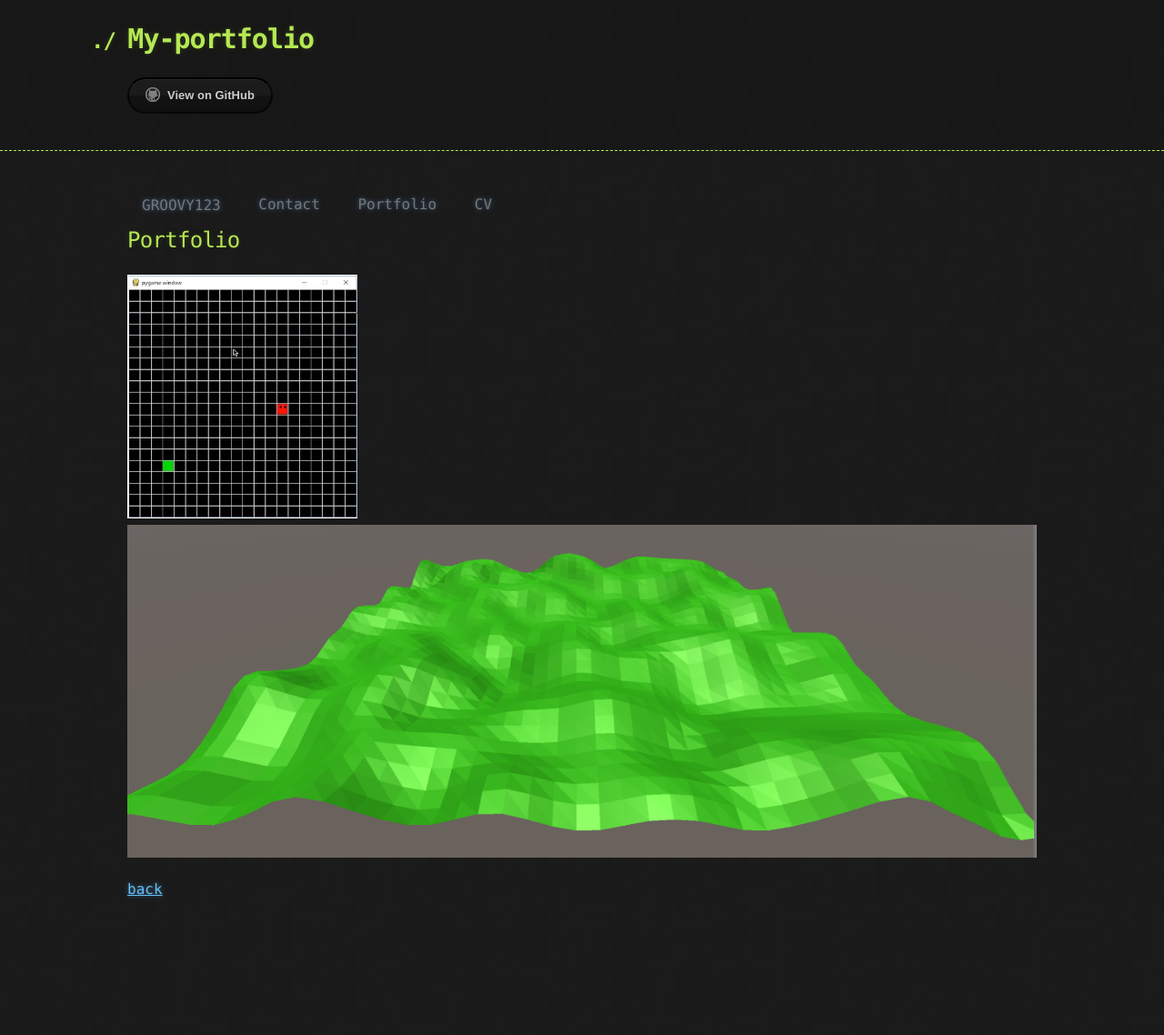
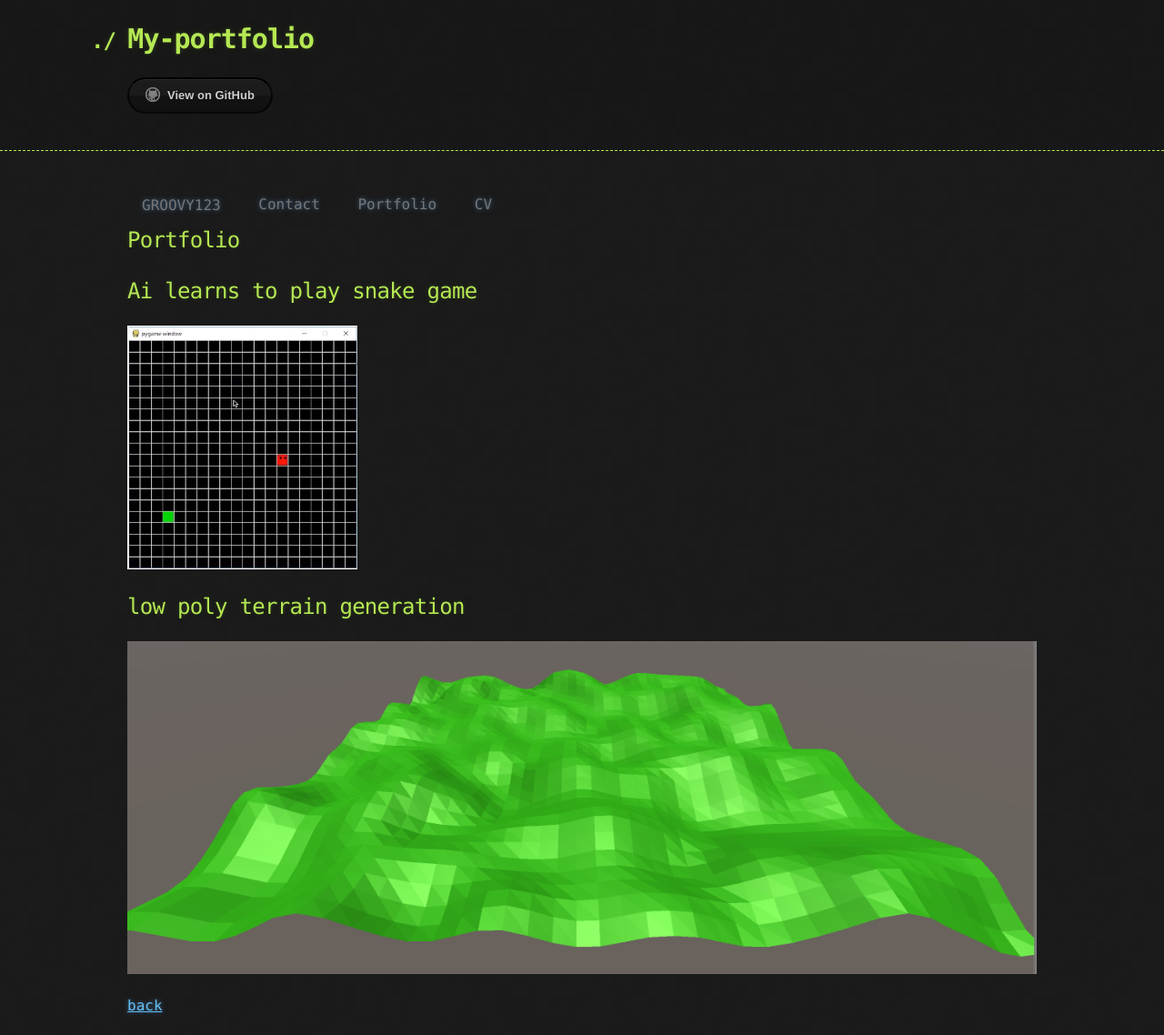
Before and after one commit to Grooovy123/My-portfolio, a Jekyll site: the page built from portfolio.md, in a window 1280 px wide. Shown: the whole page at 91% size. Built offline with Jekyll 4.4.1, drawn with Linux system fonts in a browser that asks for light colours; nearby versions of some CDN libraries; the repository's description, which GitHub fills in, is left out; our own code applies the rules of GitHub Pages for plain Markdown files; before the commit the page ends 1010 px from its top, so only the background shows below that.

Commit message:
Update portfolio.md

```diff
--- a/portfolio.md
+++ b/portfolio.md
@@ -4,8 +4,10 @@ layout: portfolio
 
 ## Portfolio
 
+## Ai learns to play snake game
 <img alt="Snake game" src="assets/images/snake-game.PNG"/><br>
+
+## low poly terrain generation
 <img alt="Low poly terrain" src="assets/images/low-poly-terrain.PNG"/>
 
-
 [back](./)
```
